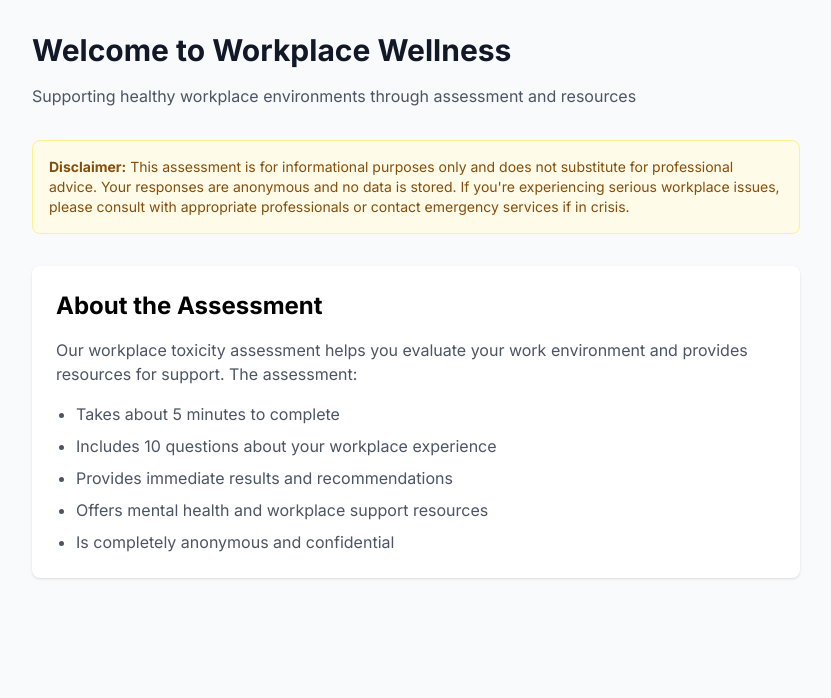
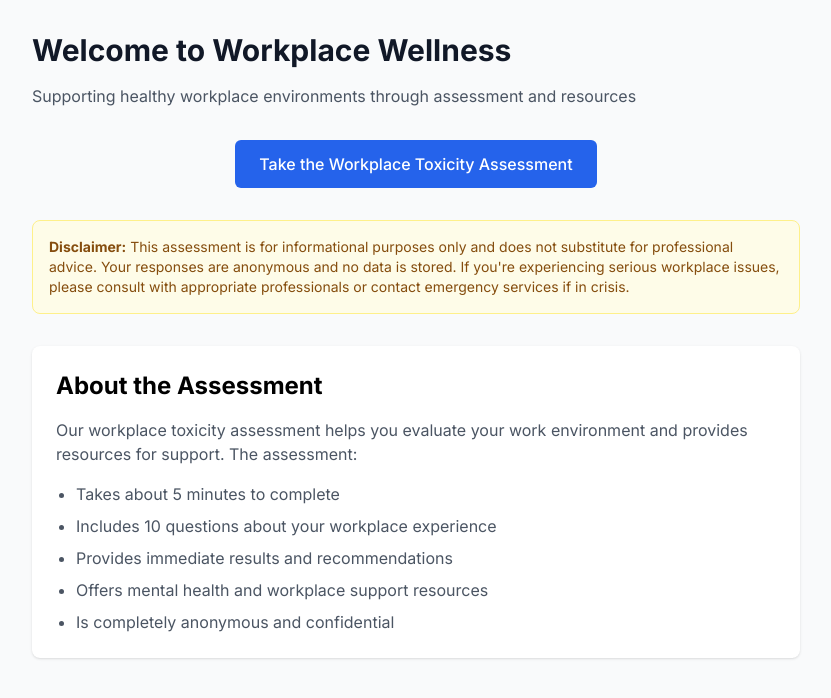
Before and after one commit to Workpsyched/App, a Next.js app: page / in a window 1280 px wide. Shown: the top 698 px of the page, without its empty margins (224-1055 px from the left). Built offline with nearby package versions, Linux system fonts and the light colour scheme.

Commit message:
Update page.js

```diff
--- a/src/app/page.js
+++ b/src/app/page.js
@@ -1,9 +1,9 @@
 'use client'
 
 import React, { useState } from 'react'
+import Link from 'next/link'
 
 export default function HomePage() {
-  // Add state for the variables you're using
   const [showResults, setShowResults] = useState(false)
   const [score, setScore] = useState(0)
 
@@ -16,6 +16,16 @@ export default function HomePage() {
         <p className="text-gray-600 mb-8">
           Supporting healthy workplace environments through assessment and resources
         </p>
+
+        {/* Add this button */}
+        <div className="text-center mb-8">
+          <Link
+            href="/workplace-assessment"
+            className="inline-block bg-blue-600 text-white py-3 px-6 rounded-md hover:bg-blue-700 transition-colors font-medium"
+          >
+            Take the Workplace Toxicity Assessment
+          </Link>
+        </div>
 
         <div className="bg-yellow-50 border border-yellow-200 rounded-lg p-4 mb-8">
           <p className="text-sm text-yellow-800">
```
